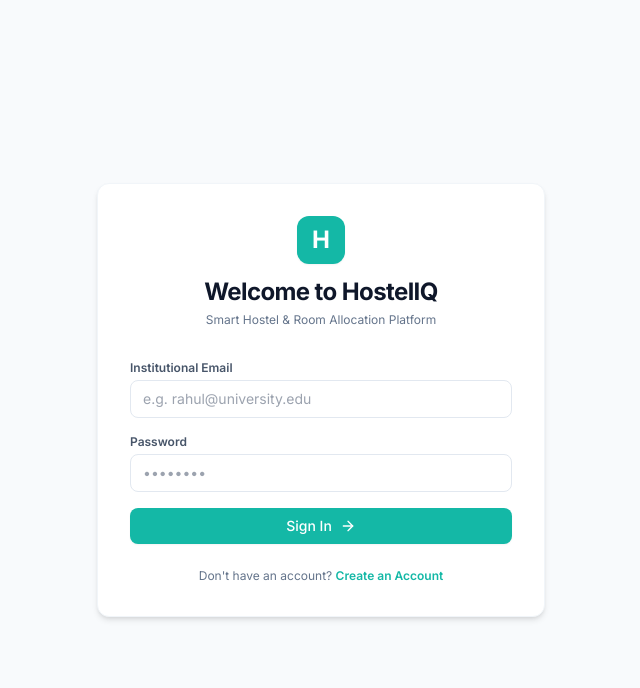
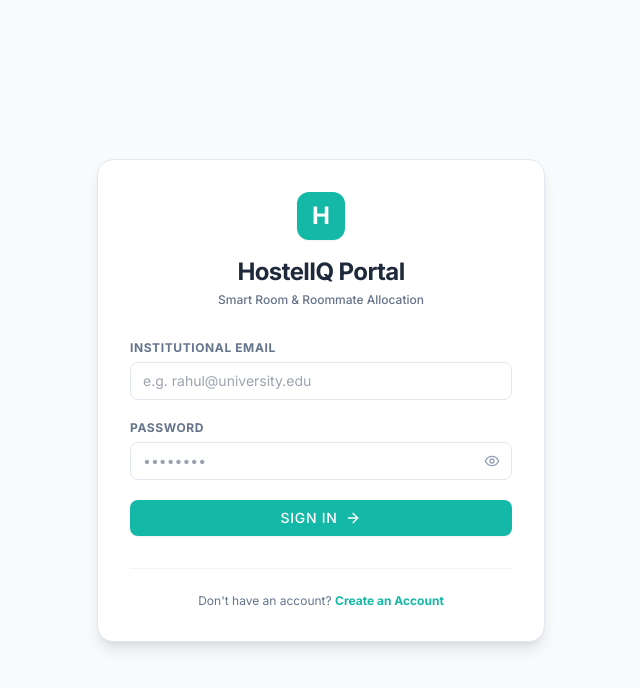
Before and after one commit to ankit1824/Hostel-IQ, a React (Vite) app in the folder frontend/: page /login in a window 1280 px wide. Shown: the top 688 px of the page, without its empty margins (319-959 px from the left). Built offline with nearby package versions, Linux system fonts and the light colour scheme; no server answers; the HTML template or start-up script is replaced by a standard one.

Commit message:
Update Login.jsx

```diff
--- a/frontend/src/pages/Login.jsx
+++ b/frontend/src/pages/Login.jsx
@@ -1,11 +1,12 @@
 import React, { useState } from 'react';
 import { useNavigate, Link } from 'react-router-dom';
 import { useAuth } from '../context/AuthContext';
-import { ShieldAlert, ArrowRight } from 'lucide-react';
+import { ShieldAlert, ArrowRight, Eye, EyeOff } from 'lucide-react';
 
 const Login = () => {
   const [email, setEmail] = useState('');
   const [password, setPassword] = useState('');
+  const [showPassword, setShowPassword] = useState(false);
   const [error, setError] = useState('');
   const [loading, setLoading] = useState(false);
   const { login } = useAuth();
@@ -33,26 +34,26 @@ const Login = () => {
   };
 
   return (
-    <div className="min-h-screen flex items-center justify-center bg-brand-bg px-4">
-      <div className="w-full max-w-md bg-white border border-slate-100 rounded-xl shadow-md p-8">
+    <div className="min-h-screen flex items-center justify-center bg-slate-50 px-4">
+      <div className="w-full max-w-md bg-white border border-slate-200 rounded-2xl shadow-lg p-8">
         <div className="text-center mb-8">
-          <div className="w-12 h-12 rounded-xl bg-brand-teal flex items-center justify-center text-white font-bold text-2xl mx-auto shadow-sm mb-3">
+          <div className="w-12 h-12 rounded-xl bg-brand-teal flex items-center justify-center text-white font-black text-2xl mx-auto shadow-sm mb-4">
             H
           </div>
-          <h2 className="text-2xl font-bold text-brand-dark tracking-tight">Welcome to HostelIQ</h2>
-          <p className="text-xs text-slate-500 mt-1">Smart Hostel & Room Allocation Platform</p>
+          <h2 className="text-2xl font-bold text-slate-800 tracking-tight">HostelIQ Portal</h2>
+          <p className="text-xs text-slate-500 mt-1 font-medium">Smart Room & Roommate Allocation</p>
         </div>
 
         {error && (
-          <div className="mb-6 p-3 bg-rose-50 border border-rose-100 rounded-lg text-rose-600 text-xs flex items-center gap-2">
-            <ShieldAlert className="w-4 h-4 shrink-0" />
+          <div className="mb-6 p-4 bg-rose-50 border border-rose-200 rounded-xl text-rose-600 text-xs flex items-start gap-2.5">
+            <ShieldAlert className="w-4 h-4 shrink-0 mt-0.5" />
             <span>{error}</span>
           </div>
         )}
 
-        <form onSubmit={handleSubmit} className="space-y-4">
+        <form onSubmit={handleSubmit} className="space-y-5">
           <div>
-            <label className="block text-xs font-semibold text-slate-600 mb-1">Institutional Email</label>
+            <label className="block text-xs font-bold uppercase tracking-wider text-slate-500 mb-1.5">Institutional Email</label>
             <input
               type="email"
               value={email}
@@ -64,32 +65,41 @@ const Login = () => {
           </div>
 
           <div>
-            <div className="flex justify-between items-center mb-1">
-              <label className="text-xs font-semibold text-slate-600">Password</label>
+            <div className="flex justify-between items-center mb-1.5">
+              <label className="text-xs font-bold uppercase tracking-wider text-slate-500">Password</label>
             </div>
+            <div className="relative">
               <input
-              type="password"
+                type={showPassword ? 'text' : 'password'}
                 value={password}
                 onChange={(e) => setPassword(e.target.value)}
-              className="premium-input text-xs"
+                className="premium-input text-xs pr-10"
                 placeholder="••••••••"
                 required
               />
+              <button
+                type="button"
+                onClick={() => setShowPassword(!showPassword)}
+                className="absolute inset-y-0 right-0 pr-3 flex items-center text-slate-400 hover:text-slate-600 cursor-pointer"
+              >
+                {showPassword ? <EyeOff className="w-4 h-4" /> : <Eye className="w-4 h-4" />}
+              </button>
+            </div>
           </div>
 
           <button
             type="submit"
             disabled={loading}
-            className="btn-primary w-full py-2.5 flex items-center justify-center gap-2 mt-2"
+            className="btn-primary w-full py-3 flex items-center justify-center gap-2 mt-4 text-xs tracking-wider uppercase font-black"
           >
             {loading ? 'Authenticating...' : 'Sign In'}
             <ArrowRight className="w-4 h-4" />
           </button>
         </form>
 
-        <div className="mt-6 text-center text-xs text-slate-500">
+        <div className="mt-8 text-center text-xs text-slate-500 border-t border-slate-100 pt-6">
           Don't have an account?{' '}
-          <Link to="/register" className="text-brand-teal hover:underline font-semibold">
+          <Link to="/register" className="text-brand-teal hover:text-sky-600 font-bold hover:underline">
             Create an Account
           </Link>
         </div>
```
Lines whose indentation alone changed are shown as unchanged.
